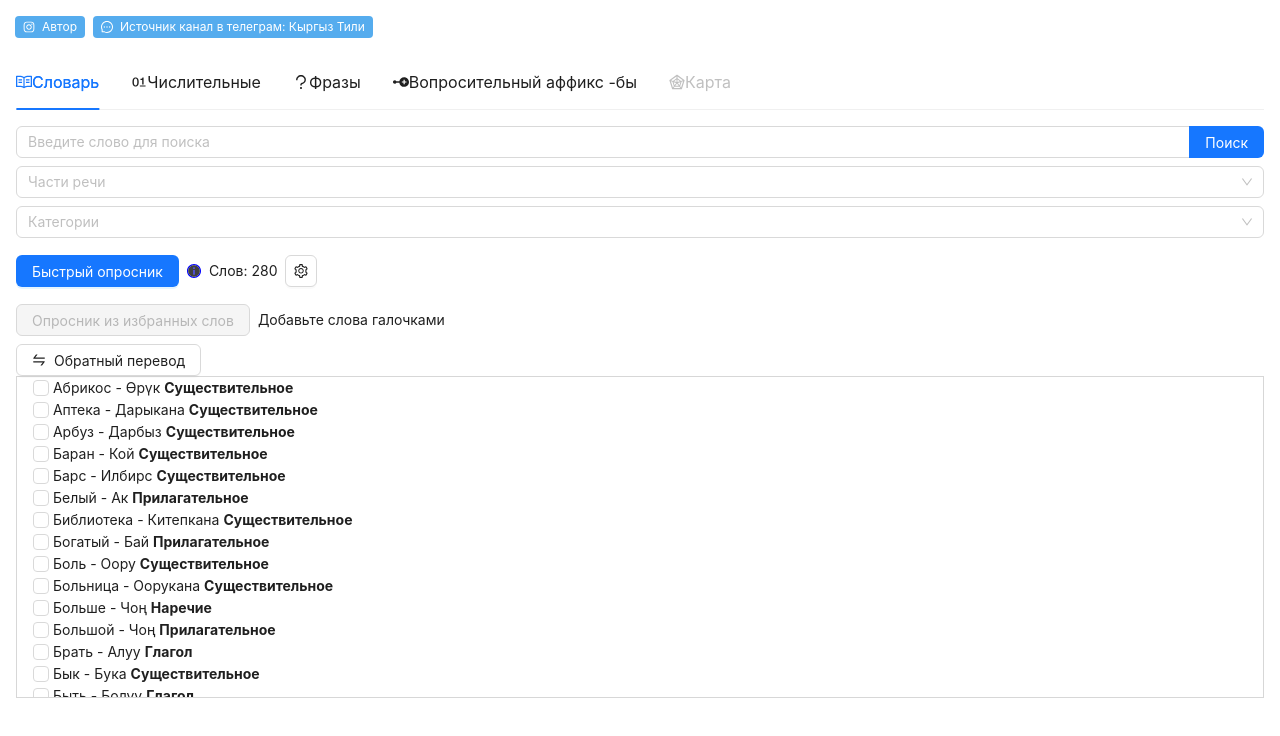
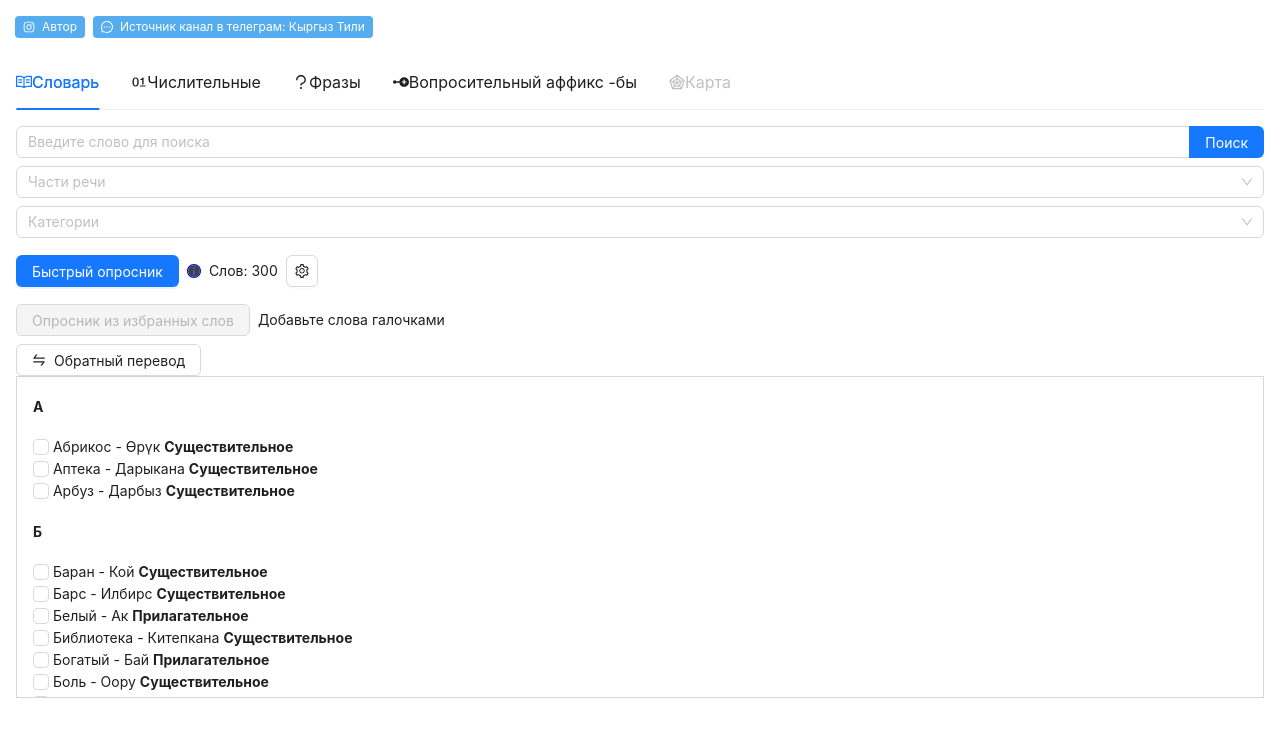
Before and after one commit to VADMARK223/kg, a React (Create React App) app: page / in a window 1280 px wide. Shown: the top 736 px of the page. Built offline with nearby package versions, Linux system fonts and the light colour scheme.

Commit message:
Version 300.

```diff
--- a/src/components/dictionary/Dictionary.tsx
+++ b/src/components/dictionary/Dictionary.tsx
@@ -57,7 +57,7 @@ const Dictionary = (): JSX.Element => {
   }, [])
 
   useEffect(() => {
-    setWords(dic.words)
+    setWords([...dic.words].sort(compareFunction))
   }, [dic.words])
 
   const directionHandler = (): void => {
@@ -111,20 +111,11 @@ const Dictionary = (): JSX.Element => {
     return getCheckSearch(value.ru, value.kg) && getCheckTagForWord(value.tags) && getCheckTypeForWord(value.type)
   }
 
-  // words = words.filter(value => {
-  //   if (search === '' && tags.length === 0 && types.length === 0) {
-  //     return true
-  //   }
-  //
-  //   return getCheckSearch(value.ru, value.kg) && getCheckTagForWord(value.tags) && getCheckTypeForWord(value.type)
-  // })
-
   const handlerSettingsOpen = (newOpen: boolean): void => {
     setSettingsOpen(newOpen)
   }
 
   const PAGE_SIZE: number = 50
-  // const [displayWords, setDisplayWords] = useState<WordDto[]>(words.slice(0, PAGE_SIZE))
   const [displayWords, setDisplayWords] = useState<WordDto[]>([])
   const loadMoreWords = (): void => {
     const newWords = [...words].filter(filterFn).slice(displayWords.length, displayWords.length + PAGE_SIZE)
@@ -247,12 +238,18 @@ const Dictionary = (): JSX.Element => {
       >
         <InfiniteScroll next={loadMoreWords}
                         hasMore={displayWords.length < words.length}
-                        loader={<>Есть еще слова</>}
+                        loader={<p>...</p>}
                         dataLength={displayWords.length}
                         scrollableTarget={'scrollableDiv'}>
           <List dataSource={displayWords}
-                renderItem={(item) => {
+                renderItem={(item, index) => {
+                  const current = words[index]
+                  const prev = words[index - 1]
+                  const needShowSymbol = prev === undefined || (current[locale] as string).charCodeAt(0) !== (prev[locale] as string).charCodeAt(0)
+                  const firstSymbol = (item[locale] as string).substring(0, 1)
                   return (
+                    <div key={item.id}>
+                      {needShowSymbol && <h4>{firstSymbol}</h4>}
                       <Word isFavor={favorIds.includes(item.id as number)}
                             data={item}
                             direction={direction}
@@ -268,6 +265,7 @@ const Dictionary = (): JSX.Element => {
                               }
                             }}
                       />
+                    </div>
                   )
                 }}
           />
```
Also changed, not shown: src/assets/dictionary.json (+1 -1 lines). Lines whose indentation alone changed are shown as unchanged.
